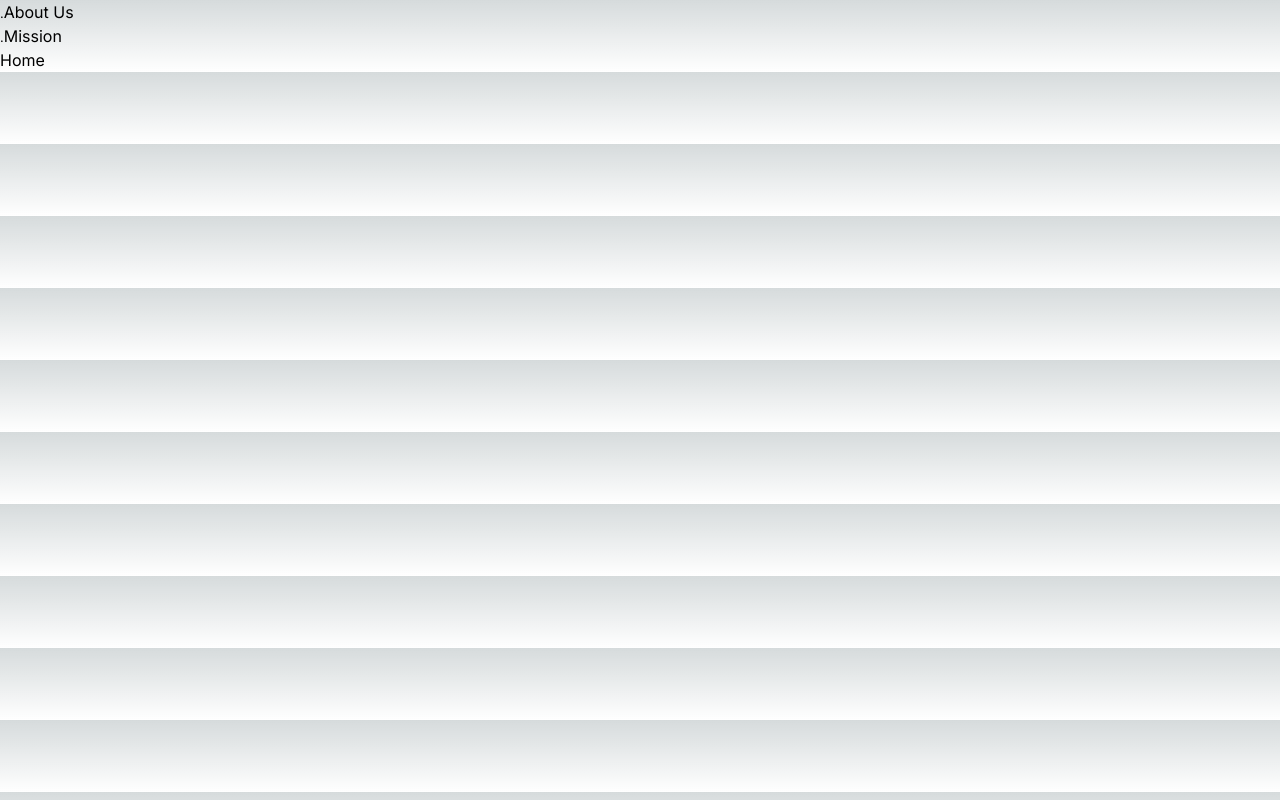
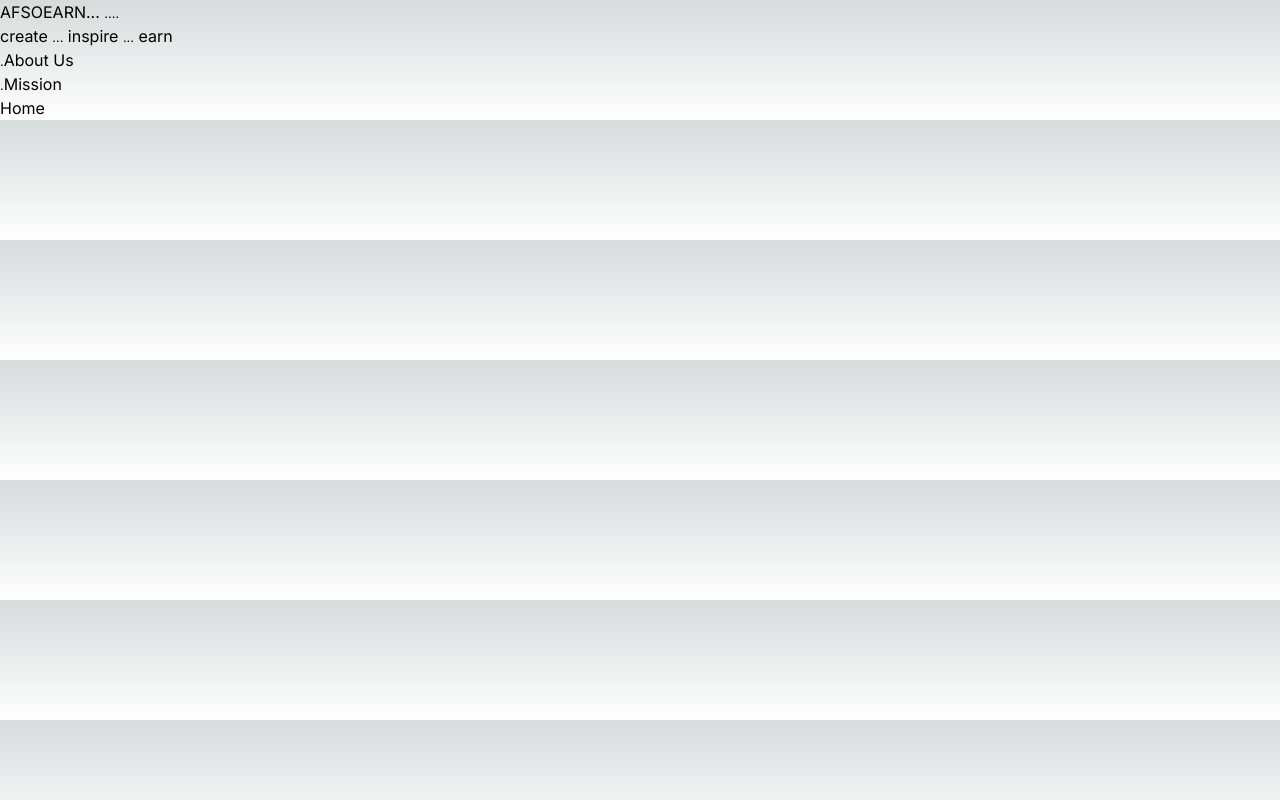
Before and after one commit to git-create-devben/afsoearn-waitlist, a Next.js app: page / in a window 1280 px wide. Built offline with nearby package versions, Linux system fonts and the light colour scheme.

Commit message:
craeting navbar...

```diff
--- a/src/components/logo.tsx
+++ b/src/components/logo.tsx
@@ -2,8 +2,10 @@ import React from 'react'
 
 // type Props = {}
 
-const logo = () => {
+ const Logo = () => {
   return (
     <div>AFSOEARN... <small>....</small></div>
   )
 }
+
+export default Logo;
--- a/src/components/navbar/navbar.tsx
+++ b/src/components/navbar/navbar.tsx
@@ -1,24 +1,29 @@
-import React from 'react'
+import React from "react";
+import Logo from "@/components/logo";
 
 // type Props = {}
 
 const navbar = () => {
   return (
     <div>
-
       <nav>
         <div>
-
-
+          <Logo />
+          <p>
+            create <small>...</small> inspire <small>...</small> earn
+          </p>
         </div>
         <ul>
-             <li><small>.</small>About Us</li>
-             <li><small>.</small>Mission</li>
+          <li>
+            <small>.</small>About Us
+          </li>
+          <li>
+            <small>.</small>Mission
+          </li>
         </ul>
       </nav>
+    </div>
+  );
+};
 
-    </div>
-  )
-}
-
-export default navbar
+export default navbar;
```
Lines whose indentation alone changed are shown as unchanged.
